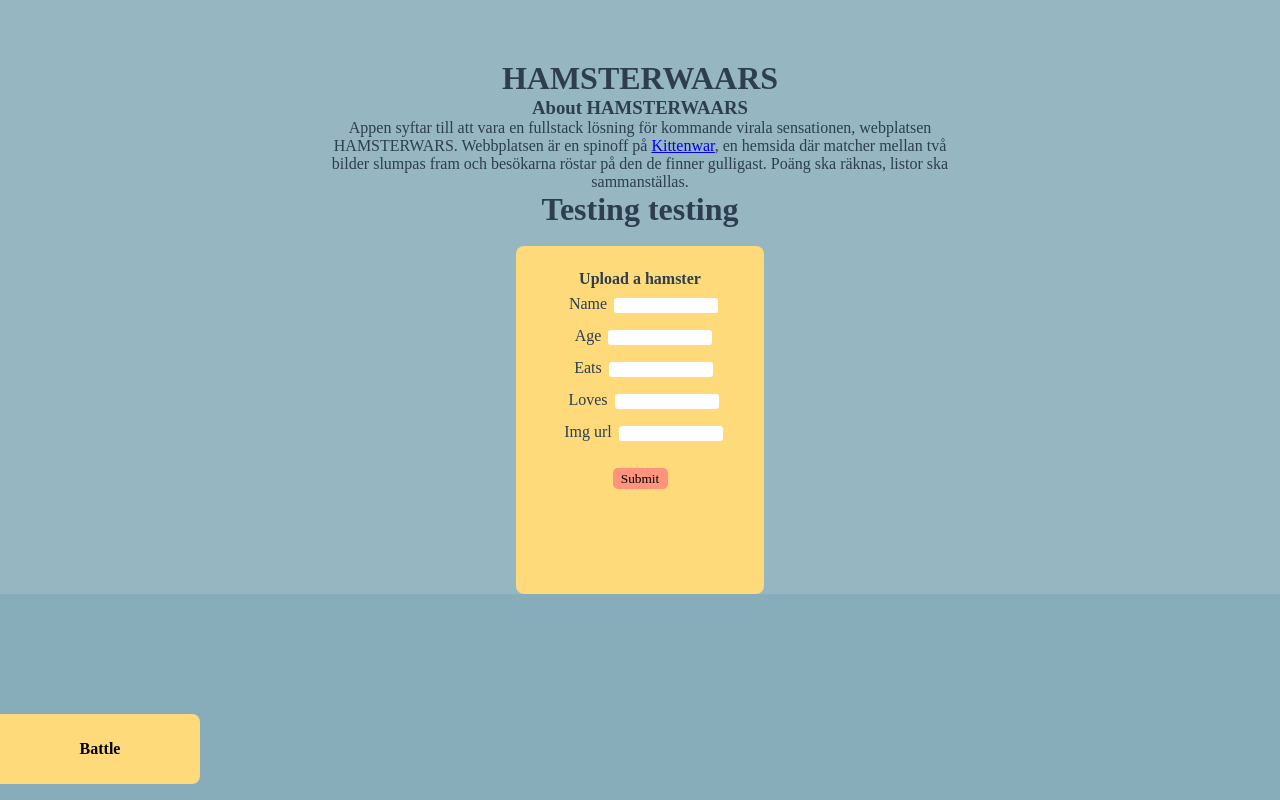
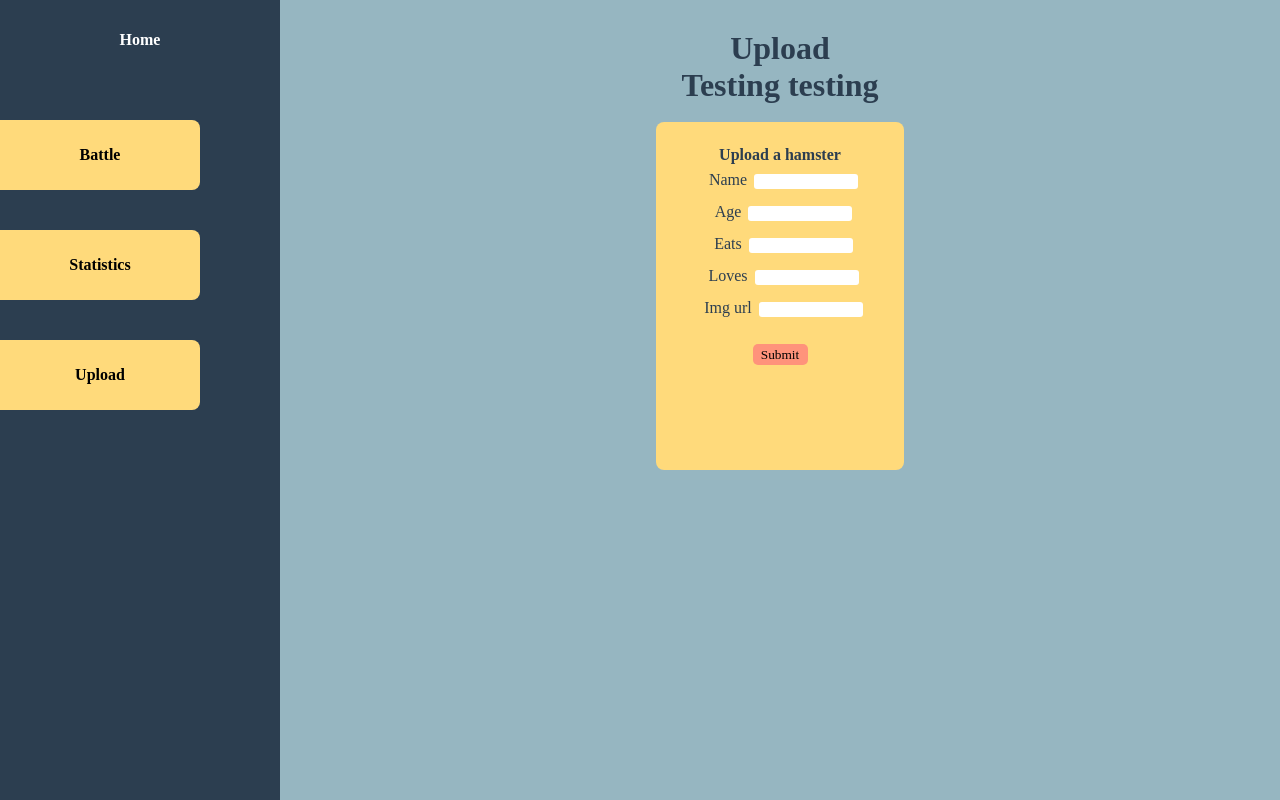
Before and after one commit to AndreasKarlsson620/hamsters, a Vue app: page /upload in a window 1280 px wide. Shown: the top 800 px of the page. Built offline with nearby package versions, Linux system fonts and the light colour scheme; a web font is replaced by a local one.

Commit message:
Routing && components fixed

```diff
--- a/src/App.vue
+++ b/src/App.vue
@@ -1,41 +1,31 @@
 <template>
   <div id="app">
-        <Home />
-        <Upload />
     <SideBar />
-        <!-- <router-view id="main_content"/> -->
+    <router-view id="main_content"/>
   </div>
 </template>
 
 <script>
-import Home from "./components/Home.vue";
-import Upload from "./components/Upload.vue";
 import SideBar from "../src/components/SideBar.vue";
 
 export default {
-    name: "App",
-    components: {
-        Home,
-        Upload,
+  name :"Appo",
+  components : {
     SideBar
-    },
-    props: {},
-    data: () => ({}),
-    computed: {},
-    methods: {},
-};
+  }
+}
 </script>
 
 <style lang="scss">
 #app {
-    background-color: #96b6c1;
+  min-height: 700px;
   font-family: Avenir, Helvetica, Arial, sans-serif;
   -webkit-font-smoothing: antialiased;
   -moz-osx-font-smoothing: grayscale;
-    text-align: center;
   color: #2c3e50;
-    margin-top: 60px;
-    min-height: 700px;
+  display: grid;
+  grid-template-columns: repeat(5, 1fr);
+  background-color: #96B6C1;
 }
 
 #main_content{
--- a/src/components/Home.vue
+++ /dev/null
@@ -1,49 +0,0 @@
-<template>
-  <div class="home">
-    <h1>
-		HAMSTERWAARS
-	</h1>
-	<h3>
-		About HAMSTERWAARS
-	</h3>
-	<div class="text">
-		<p>
-			Appen syftar till att vara en fullstack lösning för kommande virala sensationen, webplatsen HAMSTERWARS. Webbplatsen är en spinoff på <a href="http://www.kittenwar.com/">Kittenwar</a>, en hemsida där matcher mellan två bilder slumpas fram och besökarna röstar på den de finner gulligast. Poäng ska räknas, listor ska sammanställas.
-		</p>
-	</div>
-</div>
-</template>
-
-<script>
-
-export default
-{
-	name: 'Home',
-	components:
-	{},
-	props:
-	{},
-	data: () =>
-	({}),
-	computed:
-	{},
-	methods:
-	{}
-}
-</script>
-
-<!-- Add "scoped" attribute to limit CSS to this component only -->
-<style scoped>
-.home
-{}
-.text
-{
-	margin: 0em 20em;
-}
-h1
-{}
-p
-{}
-a
-{}
-</style>
--- a/src/components/SideBar.vue
+++ b/src/components/SideBar.vue
@@ -1,6 +1,6 @@
 <template>
     <div id="nav">
-      <!-- <span class="icon"><router-link to="/">Home</router-link></span> -->
+      <span class="icon"><router-link to="/">Home</router-link></span>
       <div class="nav_el"><router-link to="/battle">Battle</router-link></div>
       <div class="nav_el"><router-link to="/statistics">Statistics</router-link></div>
       <div class="nav_el"><router-link to="/upload">Upload</router-link></div>
@@ -16,7 +16,7 @@
 <style scoped>
 #nav {
     position: relative;
-    background-color:  #87ADBA;
+  background-color:  #2c3e50;
     height: 100%;
     padding: 30px 30px 30px 0;
     padding-top: 100px;
@@ -34,7 +34,7 @@
   width: 100%;
   height: 80px;
   font-weight: bold;
-  background-color:  #87ADBA;
+  background-color:  #2c3e50;
   display: flex;
   align-items: center;
   justify-content: center;
--- a/src/components/Upload.vue
+++ b/src/components/Upload.vue
@@ -46,6 +46,7 @@
 import axios from "axios";
 
 export default {
+    name : "UploadForm",
     data() {
         return {
             hamster: {
--- a/src/views/Home.vue
+++ b/src/views/Home.vue
@@ -1,10 +1,12 @@
 <template>
   <div class="home">
-    <!--<img alt="Vue logo" src="../assets/logo.png" />-->
-    <h1>Hamsterwars</h1>
-    <h2>About hamsterwars</h2>
-    <p>Hamsters are rodents (order Rodentia) belonging to the subfamily Cricetinae, which contains 19 species classified in seven genera. They have become established as popular small house pets. The best-known species of hamster is the golden or Syrian hamster (Mesocricetus auratus), which is the type most commonly kept as pets. Other hamster species commonly kept as pets are the three species of dwarf hamster, Campbell's dwarf hamster (Phodopus campbelli), the winter white dwarf hamster (Phodopus sungorus) and the Roborovski hamster (Phodopus roborovskii). </p>
-  </div>
+		<!--<img alt="Vue logo" src="../assets/logo.png" />-->
+		<h1>Hamsterwars</h1>
+		<h2>About hamsterwars</h2>
+		<p>
+				Appen syftar till att vara en fullstack lösning för kommande virala sensationen, webplatsen HAMSTERWARS. Webbplatsen är en spinoff på <a href="http://www.kittenwar.com/">Kittenwar</a>, en hemsida där matcher mellan två bilder slumpas fram och besökarna röstar på den de finner gulligast. Poäng ska räknas, listor ska sammanställas.
+		</p>
+	</div>
 </template>
 
 <script>
--- a/src/views/Upload.vue
+++ b/src/views/Upload.vue
@@ -1,13 +1,16 @@
 <template>
     <div class="container">
         <h1>Upload</h1>
+        <UploadForm />
     </div>
 </template>
 
 <script>
+import UploadForm from "../components/Upload.vue";
 export default {
     name: "Upload",
     components:{
+        UploadForm
     }
 }
 </script>
```
Lines whose indentation alone changed are shown as unchanged.
